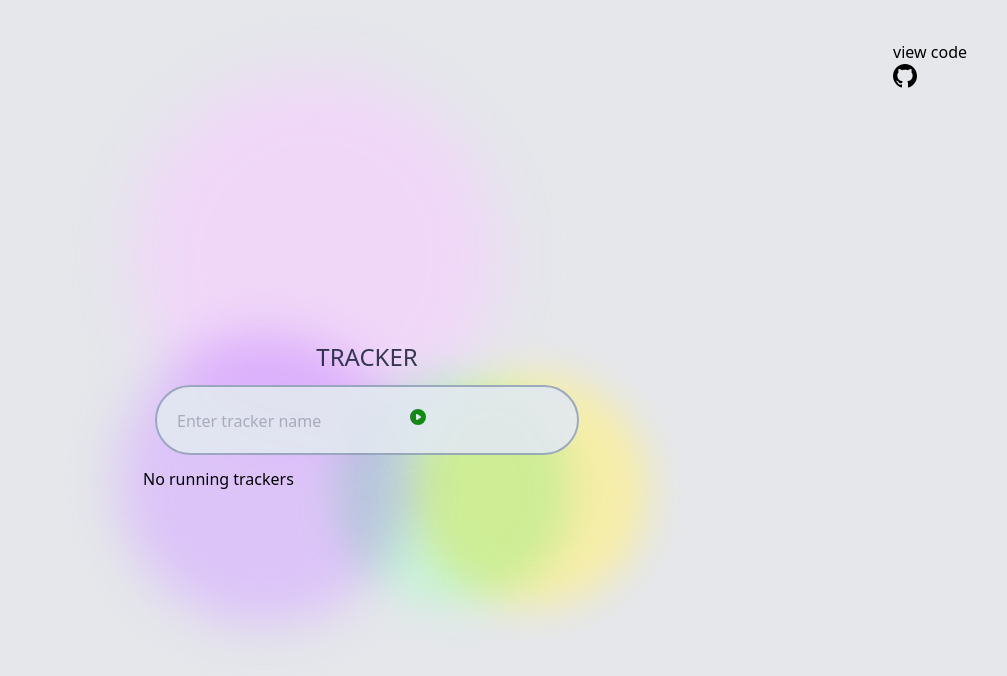
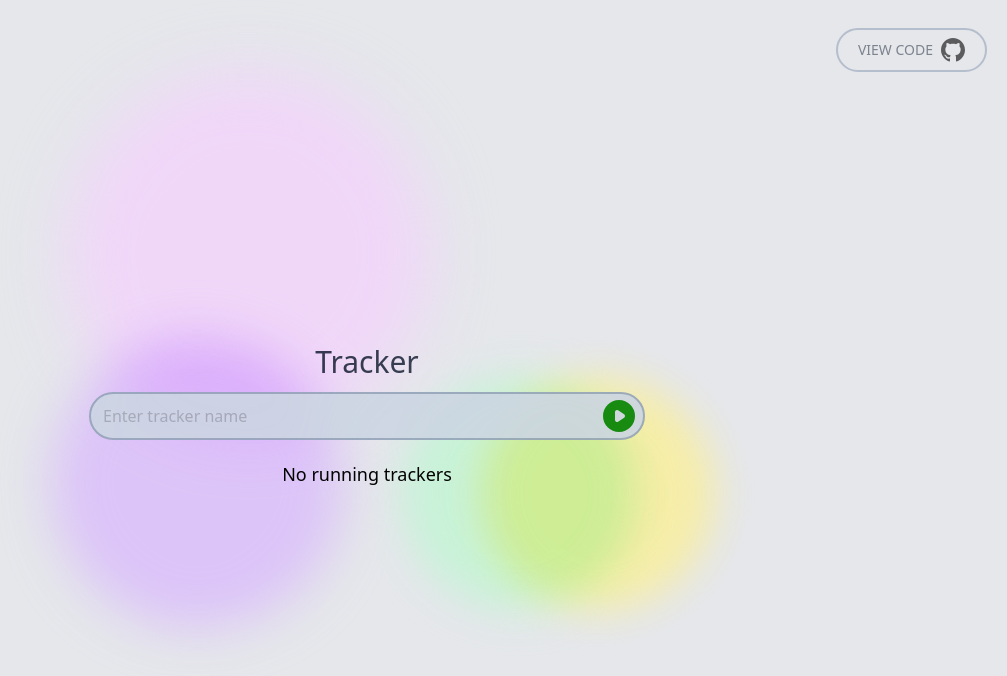
Before and after one commit to vitalii-minchuk/task-time-tracker, a React (Create React App) app: page / in a window 1280 px wide. Shown: the top 676 px of the page, without its empty margins (273-1280 px from the left). Built offline with nearby package versions, Linux system fonts and the light colour scheme.

Commit message:
styling, deploy

```diff
--- a/package.json
+++ b/package.json
@@ -2,6 +2,7 @@
   "name": "task-time-tracker",
   "version": "0.1.0",
   "private": true,
+  "homepage": "https://vitalii-minchuk.github.io/task-time-tracker",
   "dependencies": {
     "@testing-library/jest-dom": "^5.14.1",
     "@testing-library/react": "^13.0.0",
@@ -10,6 +11,7 @@
     "@types/node": "^16.7.13",
     "@types/react": "^18.0.0",
     "@types/react-dom": "^18.0.0",
+    "gh-pages": "^4.0.0",
     "react": "^18.2.0",
     "react-dom": "^18.2.0",
     "react-scripts": "5.0.1",
@@ -21,7 +23,9 @@
     "start": "react-scripts start",
     "build": "react-scripts build",
     "test": "react-scripts test",
-    "eject": "react-scripts eject"
+    "eject": "react-scripts eject",
+    "predeploy": "yarn run build",
+    "deploy": "gh-pages -d build"
   },
   "eslintConfig": {
     "extends": [
--- a/public/index.html
+++ b/public/index.html
@@ -11,6 +11,7 @@
     />
     <link rel="apple-touch-icon" href="%PUBLIC_URL%/logo192.png" />
     <link rel="manifest" href="%PUBLIC_URL%/manifest.json" />
+    <link href="https://fonts.googleapis.com/css2?family=Orbitron&display=swap" rel="stylesheet">
     <title>task-time-track</title>
   </head>
   <body>
--- a/src/App.tsx
+++ b/src/App.tsx
@@ -25,29 +25,39 @@
 
   return (
     <Fragment>
+      <div className="max-w-7xl mx-auto relative">
       <button
         onClick={() => window.open("https://github.com/vitalii-minchuk/task-time-tracker", "_blank")}
-        className="absolute top-10 right-10"
+        className="absolute top-7 right-5 z-30 py-2 px-5 text-xs sm:text-sm text-gray-700 border-2 rounded-full border-slate-400 opacity-60 hover:opacity-90 hover:bg-slate-300 flex items-center justify-between gap-2"
       >
-        view code
-        <svg xmlns="http://www.w3.org/2000/svg" width="24" height="24" viewBox="0 0 24 24"><path d="M12 0c-6.626 0-12 5.373-12 12 0 5.302 3.438 9.8 8.207 11.387.599.111.793-.261.793-.577v-2.234c-3.338.726-4.033-1.416-4.033-1.416-.546-1.387-1.333-1.756-1.333-1.756-1.089-.745.083-.729.083-.729 1.205.084 1.839 1.237 1.839 1.237 1.07 1.834 2.807 1.304 3.492.997.107-.775.418-1.305.762-1.604-2.665-.305-5.467-1.334-5.467-5.931 0-1.311.469-2.381 1.236-3.221-.124-.303-.535-1.524.117-3.176 0 0 1.008-.322 3.301 1.23.957-.266 1.983-.399 3.003-.404 1.02.005 2.047.138 3.006.404 2.291-1.552 3.297-1.23 3.297-1.23.653 1.653.242 2.874.118 3.176.77.84 1.235 1.911 1.235 3.221 0 4.609-2.807 5.624-5.479 5.921.43.372.823 1.102.823 2.222v3.293c0 .319.192.694.801.576 4.765-1.589 8.199-6.086 8.199-11.386 0-6.627-5.373-12-12-12z"/></svg>
+        VIEW CODE
+        <div className="w-4 h-4 sm:w-6 sm:h-6">
+         <svg xmlns="http://www.w3.org/2000/svg" width="100%" height="100%" viewBox="0 0 24 24"><path d="M12 0c-6.626 0-12 5.373-12 12 0 5.302 3.438 9.8 8.207 11.387.599.111.793-.261.793-.577v-2.234c-3.338.726-4.033-1.416-4.033-1.416-.546-1.387-1.333-1.756-1.333-1.756-1.089-.745.083-.729.083-.729 1.205.084 1.839 1.237 1.839 1.237 1.07 1.834 2.807 1.304 3.492.997.107-.775.418-1.305.762-1.604-2.665-.305-5.467-1.334-5.467-5.931 0-1.311.469-2.381 1.236-3.221-.124-.303-.535-1.524.117-3.176 0 0 1.008-.322 3.301 1.23.957-.266 1.983-.399 3.003-.404 1.02.005 2.047.138 3.006.404 2.291-1.552 3.297-1.23 3.297-1.23.653 1.653.242 2.874.118 3.176.77.84 1.235 1.911 1.235 3.221 0 4.609-2.807 5.624-5.479 5.921.43.372.823 1.102.823 2.222v3.293c0 .319.192.694.801.576 4.765-1.589 8.199-6.086 8.199-11.386 0-6.627-5.373-12-12-12z"/></svg>
+        </div>
+
       </button>
-      <div className="bg-gray-200 min-h-screen flex items-center justify-center px-16 overflow-hidden">
 
-        <div className="relative w-full max-w-md z-20">
+      </div>
+      <div className="bg-gray-200 min-h-screen flex items-center justify-center overflow-hidden">
+
+        <div className="relative w-full max-w-[580px] z-20">
             <AnimatedBalls />
-            <h1 className="text-2xl text-gray-700 text-center">TRACKER</h1>
+            <h1 className="text-xl text-gray-700 text-center sm:text-3xl">Tracker</h1>
               <Input setMessage={setMessage} />
               {timers?.length ? (
                 timers?.map(timer => (
                   <Timer key={timer.id} timer={timer} setMessage={setMessage} />
                 ))
               ) : (
-                <div>No running trackers</div>
+                <div className="text-lg text-center">No running trackers</div>
               )}
           </div>
+
+      </div>
+      <div className="max-w-7xl mx-auto relative">
           {isShowInfo && <InfoBar message={message} />}
-      </div>
+
+          </div>
     </Fragment>
   )
 }
--- a/src/components/Infobar.tsx
+++ b/src/components/Infobar.tsx
@@ -6,13 +6,15 @@
 
 const InfoBar: FC<InfoBarProps> = ({ message }) => {
   let bgColor = "text-green-700"
-  if (message?.length === 24) {bgColor = "text-red-700"}
+  let text = ""
+  if (message) {text = message.split("-*-").join(" ")}
+  if (message?.includes("-*-has been deleted")) {bgColor = "text-red-700"}
 
   return (
-    <div className="absolute bottom-5 right-10">
-      <div className={bgColor}>
-        {message}
-      </div>
+    <div className="absolute bottom-5 right-10 text-xs px-2 sm:text-lg ">
+      <p className={bgColor}>
+        {text}
+      </p>
     </div>
   )
 }
--- a/src/components/Input.tsx
+++ b/src/components/Input.tsx
@@ -1,4 +1,4 @@
-import { Dispatch, FC, SetStateAction, useEffect, useState } from "react"
+import { Dispatch, FC, KeyboardEvent, SetStateAction, useEffect, useState } from "react"
 import { getOrderNumber } from "../helpers"
 import { useTimerStore } from "../store/timerStore"
 
@@ -12,7 +12,7 @@
   const [value, setValue] = useState("")
   const [createTimer, timers] = useTimerStore(state => [state.createTimer, state.timers])
   const newTitle = value.trim() ? value.trim() : `No name tracker #${orderNumber}`
-console.log(orderNumber)
+
   useEffect(() => {
     setOrderNumber(getOrderNumber(timers))
   }, [timers])
@@ -20,24 +20,33 @@
   const inputHandler = (): void => {
     createTimer(newTitle)
     setValue("")
-    setMessage("Tracker has been added")
+    setMessage(`Tracker "${newTitle}"-*-has been added`)
+  }
+
+  const keyEnterHandler = (e: KeyboardEvent): void => {
+    if (e.key === "Enter") {
+      createTimer(newTitle)
+      setValue("")
+      setMessage(`Tracker ${newTitle}-*-has been added`)
+    }
   }
 
   return (
-    <div className="relative z-30 p-5 m-3 border-2 rounded-full border-slate-400 opacity-90 bg-slate-200">
+    <div className="relative z-30 h-9 sm:h-12 p-1 m-3 mb-5 flex justify-between items-center border-2 rounded-full border-slate-400 opacity-90 bg-slate-300">
       <input
-        className=" opacity-90 bg-slate-200 outline-none"
+        className="opacity-90 bg-slate-300 w-3/5 outline-none pl-2 text-xs sm:text-base"
         placeholder="Enter tracker name"
         value={value}
         type="text"
         onChange={(e) => setValue(e.target.value)}
+        onKeyDown={(e) => keyEnterHandler(e)}
       />
       {timers?.length < 5 && value?.length < 30 && <button onClick={inputHandler}>
-        <svg xmlns="http://www.w3.org/2000/svg" className="h-5 w-5" viewBox="0 0 20 20" fill="green">
+        <svg xmlns="http://www.w3.org/2000/svg" className="h-6 w-6 hover:opacity-60 sm:h-10 sm:w-10" viewBox="0 0 20 20" fill="green">
           <path fillRule="evenodd" d="M10 18a8 8 0 100-16 8 8 0 000 16zM9.555 7.168A1 1 0 008 8v4a1 1 0 001.555.832l3-2a1 1 0 000-1.664l-3-2z" clipRule="evenodd" />
         </svg>
       </button>}
-      {value?.length > 29 && <strong>30 symbols max</strong>}
+      {value?.length > 29 && <strong className=" pr-2 text-xs sm:text-base">30 symbols max</strong>}
     </div>
   )
 }
--- a/src/components/Timer.tsx
+++ b/src/components/Timer.tsx
@@ -68,34 +68,36 @@
 
   const handleReset = (): void => {
     deleteTimer(timer.id)
-    setMessage("Tracker has been deleted")
+    setMessage(`Tracker "${timer.title}"-*-has been deleted`)
   }
 
   return (
-    <div className="animate-appear relative z-30 p-5 m-3 border-2 rounded-full border-slate-400 opacity-60 hover:opacity-90 hover:bg-slate-200 flex items-center justify-between space-x-8">
-      <p className={isPlaying ? "text-green-500" : "text-gray-500"}>{timer.title}</p>
-    <div className="flex transition-all">
-      <p>{timerArray.hoursFormat}</p>
-      <span>:</span>
-      <p>{timerArray.minutesFormat}</p>
-      <span>:</span>
-      <p>{timerArray.secondsFormat}</p>
+    <div className="animate-appear first:relative z-30 h-9 sm:h-12 p-1 m-3 mb-5 flex justify-between  gap-1 sm:gap-6 items-center border-2 rounded-full border-slate-400 opacity-90 hover:bg-slate-300">
+      <p className={`${isPlaying ? "text-green-600" : "text-gray-900"} pl-2 text-xs sm:text-base`}>{timer.title}</p>
+    <div className={`flex text-xs sm:text-lg ml-auto ${isPlaying ? "text-green-600" : "text-gray-900"}`}>
+      <h6 className="font-orbitron">{timerArray.hoursFormat}</h6>
+        <span>:</span>
+      <h6 className="font-orbitron">{timerArray.minutesFormat}</h6>
+        <span>:</span>
+      <h6 className="font-orbitron">{timerArray.secondsFormat}</h6>
+    </div>
+    <div className="flex gap-1 items-center">
       {isPlaying ? (
         <button onClick={handleStop}>
-          <svg xmlns="http://www.w3.org/2000/svg" className="h-6 w-6" fill="none" viewBox="0 0 24 24" stroke="currentColor" strokeWidth="2">
+          <svg xmlns="http://www.w3.org/2000/svg" className="h-5 w-5 hover:opacity-60 sm:h-8 sm:w-8" fill="none" viewBox="0 0 24 24" stroke="currentColor" strokeWidth="2">
             <path strokeLinecap="round" strokeLinejoin="round" d="M10 9v6m4-6v6m7-3a9 9 0 11-18 0 9 9 0 0118 0z" />
           </svg>
         </button>
       ) : (
         <button onClick={(handlePlay)}>
-          <svg xmlns="http://www.w3.org/2000/svg" className="h-6 w-6" fill="none" viewBox="0 0 24 24" stroke="currentColor" strokeWidth="2">
+          <svg xmlns="http://www.w3.org/2000/svg" className="h-5 w-5 hover:opacity-60 sm:h-8 sm:w-8" fill="none" viewBox="0 0 24 24" stroke="currentColor" strokeWidth="2">
             <path strokeLinecap="round" strokeLinejoin="round" d="M14.752 11.168l-3.197-2.132A1 1 0 0010 9.87v4.263a1 1 0 001.555.832l3.197-2.132a1 1 0 000-1.664z" />
             <path strokeLinecap="round" strokeLinejoin="round" d="M21 12a9 9 0 11-18 0 9 9 0 0118 0z" />
           </svg>
         </button>
       )}
       <button onClick={handleReset}>
-        <svg xmlns="http://www.w3.org/2000/svg" className="h-6 w-6" fill="none" viewBox="0 0 24 24" stroke="currentColor" strokeWidth="2">
+        <svg xmlns="http://www.w3.org/2000/svg" className="h-5 w-5 hover:opacity-60 sm:h-8 sm:w-8" fill="none" viewBox="0 0 24 24" stroke="currentColor" strokeWidth="2">
           <path strokeLinecap="round" strokeLinejoin="round" d="M15 12H9m12 0a9 9 0 11-18 0 9 9 0 0118 0z" stroke="red" />
         </svg>
       </button>
--- a/src/store/timerStore.ts
+++ b/src/store/timerStore.ts
@@ -86,7 +86,6 @@
     }
   )},
   correctTimer: (id, correction) => {
-    console.log(correction)
     const { timers } = get()
     set({
       timers: timers.map(timer => ({
--- a/tailwind.config.js
+++ b/tailwind.config.js
@@ -2,6 +2,9 @@
 module.exports = {
   content: ["./src/**/*.{js,jsx,ts,tsx}",],
   theme: {
+    fontFamily: {
+      "orbitron": ["'Orbitron'", "sans-serif"]
+    },
     extend: {
       animation: {
         blob: "blob 7s infinite",
```
Also changed, not shown: 1 other file (tests, documents, lock files or other folders).
